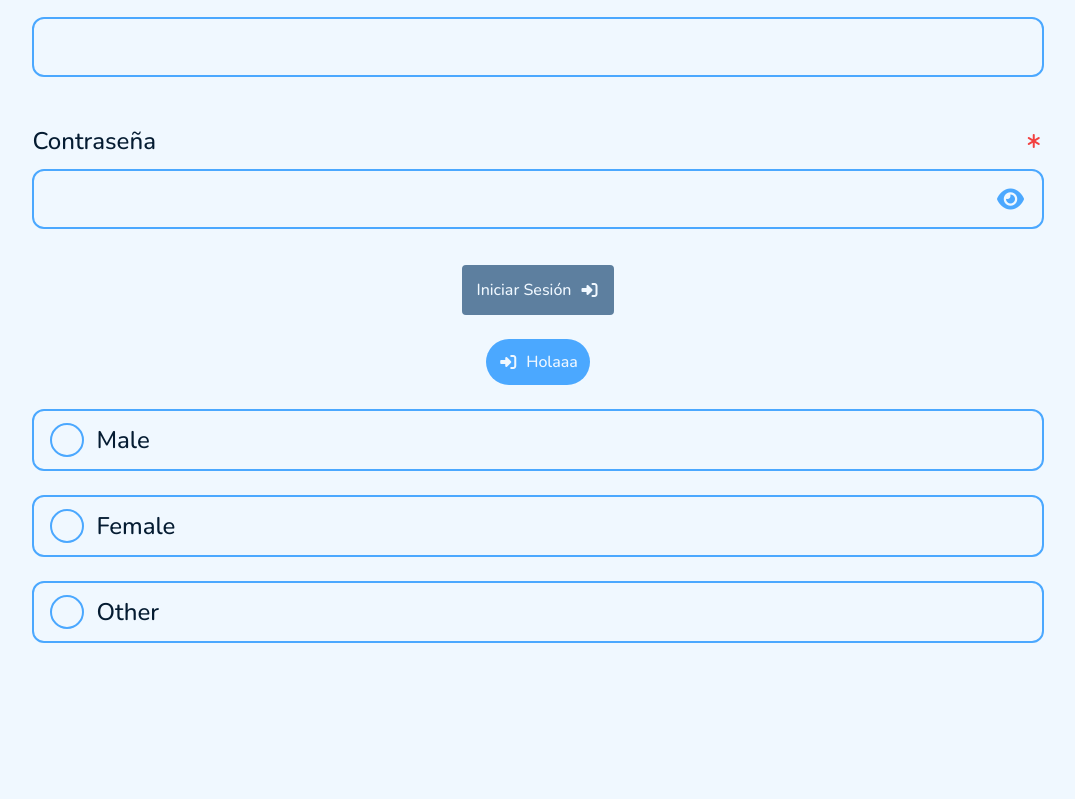
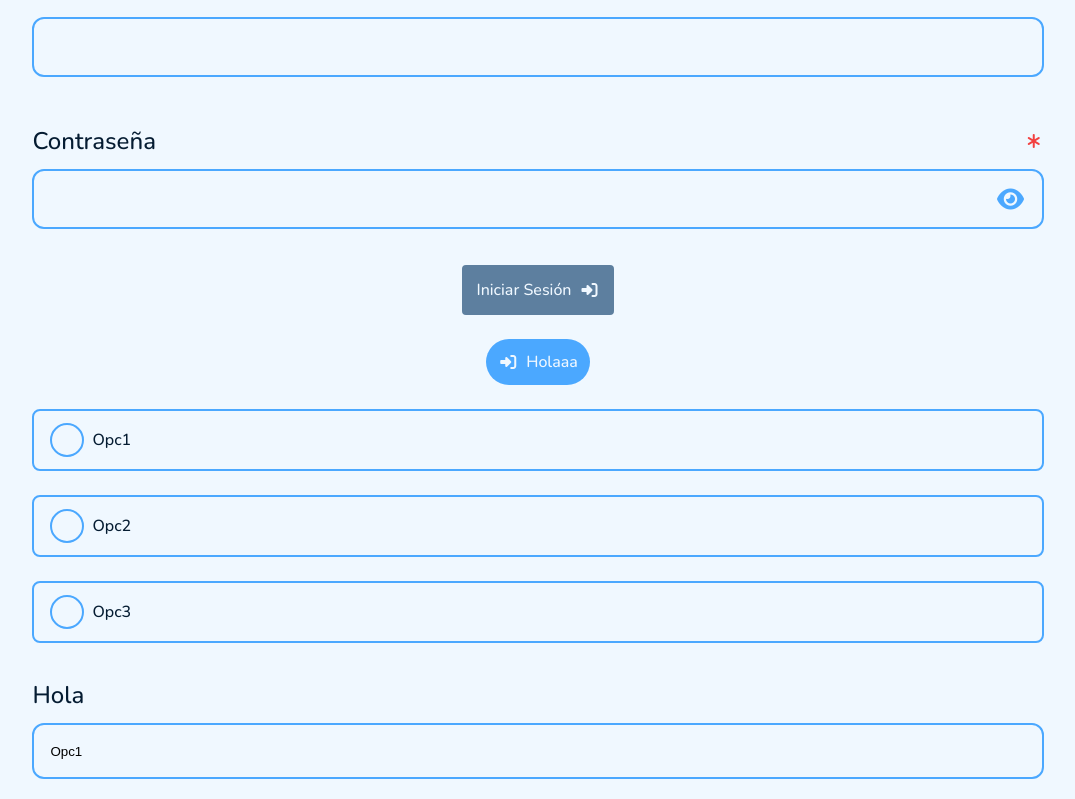
Before and after one commit to AjeinDevelopers/EducaSim, a React (Create React App) app: page /play in a window 1280 px wide. Shown: the part 361-1160 px from the top of the page, without its empty margins (102-1177 px from the left). Before the commit the page ends 1012 px from the top, so only its background shows below. Built offline with nearby package versions, Linux system fonts and the light colour scheme; a web font is replaced by a local one.

Commit message:
Avance dropdown

```diff
--- a/src/componentes/dropdown/dropdown.css
+++ b/src/componentes/dropdown/dropdown.css
@@ -12,10 +12,9 @@
 }
 
 select{
+    appearance: none;
+    outline: none;
     width: 100%;
-    height: 17px;
-    overflow: hidden;
-    overflow: -moz-hidden-unscrollable;
     background: none;
     min-height: var(--XM, 56px);
     padding: var(--XXXS, 16px);
@@ -24,16 +23,8 @@ select{
     align-self: stretch;
     border-radius: var(--US, 12px);
     border: 2px solid var(--color-principal, #4BA8FF);
-    background-image: ;
-    background-position:
-            calc(100% - 20px) calc(1em + 2px),
-            calc(100% - 15px) calc(1em + 2px),
-            calc(100% - 2.5em) 0.5em;
-    background-size:
-            5px 5px,
-            5px 5px,
-            1px 1.5em;
-    background-repeat: no-repeat;
+    cursor: pointer;
+
 }
 
 #container{
--- a/src/componentes/dropdown/dropdown.jsx
+++ b/src/componentes/dropdown/dropdown.jsx
@@ -13,7 +13,11 @@ export default function Dropdown(props) {
                 {props.required && <i className={"fa-solid fa-asterisk fa-fw"} style={{color: "#F24040"}}></i>}
             </div>
             <select name={props.name} id={props.id} style={estilo}>
-
+                {props.items.map(item =>{
+                    return(
+                        <option value={item.value}>{item.label}</option>
+                    );
+                })}
             </select>
         </div>
     )
--- a/src/componentes/radbutton/RadButtonGroup.jsx
+++ b/src/componentes/radbutton/RadButtonGroup.jsx
@@ -15,7 +15,7 @@ export default function RadButtonGroup(props){
         <>
             {props.items.map(item => {
                 return (
-                    <div className={"rad-container"}>
+                    <div className={props.size + " rad-container"}>
                         <input id={item.value} name={item.name} value={item.value} checked={value === item.value}
                                onChange={e => setValue(e.target.value)} type="radio"/>
                         <label htmlFor={item.value} id={"label-radio"}>
--- a/src/pages/Playground.js
+++ b/src/pages/Playground.js
@@ -8,7 +8,7 @@ import {useState, useEffect} from "react";
 import MultiLinks from "../componentes/multiboton/multiLinks";
 import Pill from "../componentes/pill/pill.jsx";
 import RadButtonGroup from "../componentes/radbutton/RadButtonGroup.jsx";
-//import Dropdown from "../componentes/dropdown/dropdown";
+import Dropdown from "../componentes/dropdown/dropdown";
 
 export default function Playground (){
 
@@ -18,9 +18,9 @@ export default function Playground (){
     const [inputError, setInputError] = useState(true);
 
     const items = [
-        {value: 'male', label: 'Male'},
-        {value: 'female', label: 'Female'},
-        {value: 'other', label: 'Other'},
+        {value: 'opc1', label: 'Opc1'},
+        {value: 'opc2', label: 'Opc2'},
+        {value: 'opc3', label: 'Opc3'},
     ];
 
     const [value, setValue] = useState(null);
@@ -67,7 +67,9 @@ export default function Playground (){
                         icon2={"fa-solid fa-right-to-bracket fa-fw"} method={"SUMBIT"} {...(sendForm ? { disabled: false } : { disabled: true })} />
                 </form>
                 <Pill text={"Holaaa"} size={"small"} showIcon={true} icon={"fa-solid fa-right-to-bracket fa-fw"}/>
-                <RadButtonGroup items={items} onChange={handleValue}/>
+                <RadButtonGroup items={items} size={"small"} onChange={handleValue}/>
+
+                <Dropdown label={"Hola"} items={items} />
             </div>
         </div>
 
```
